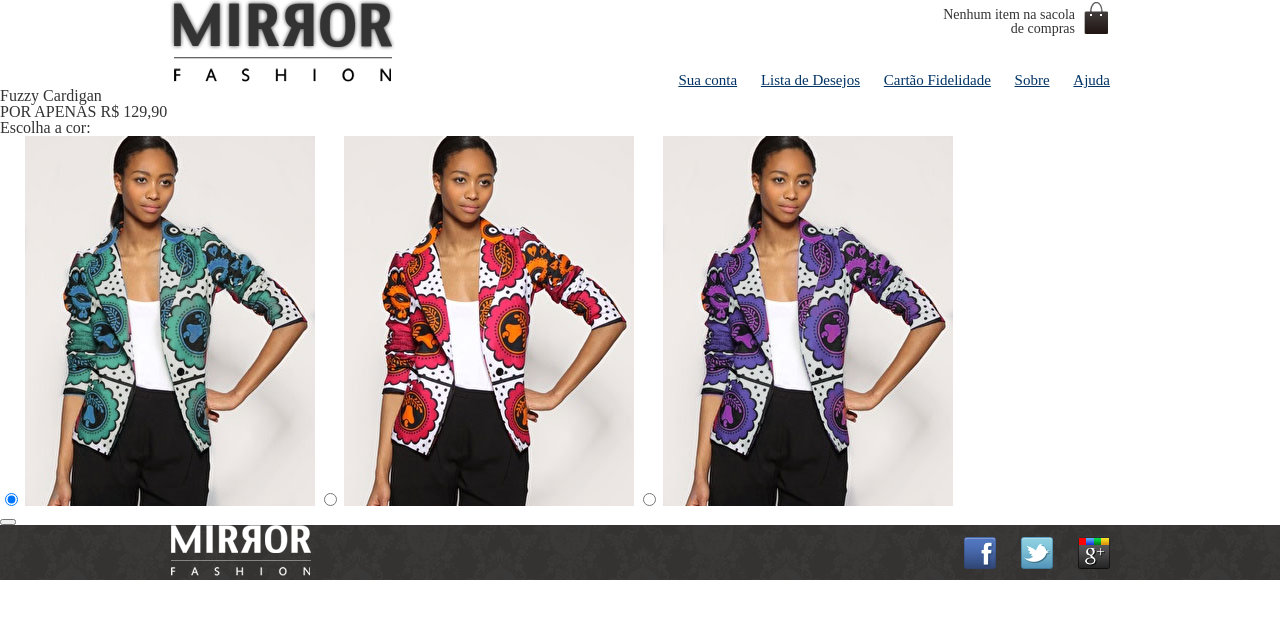
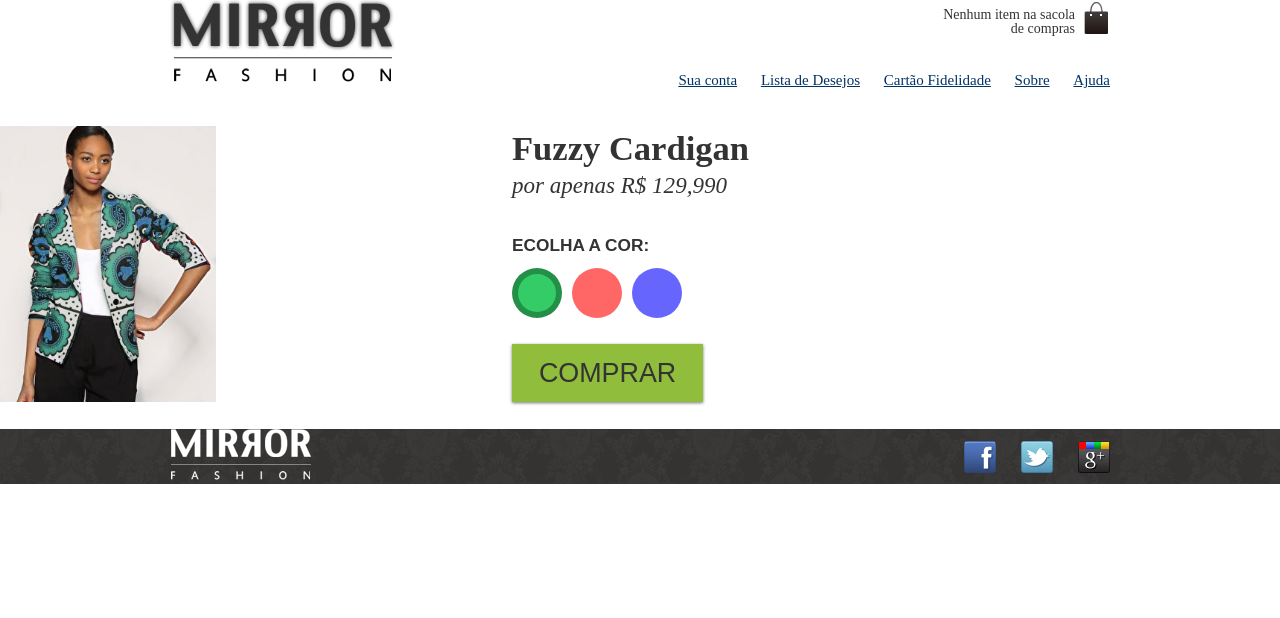
Before and after one commit to JimmyDead/E-commerce, a plain HTML site: page Mirror_Fashion/public_html/produto.html in a window 1280 px wide. Drawn offline with Linux system fonts and the light colour scheme.

Commit message:
Pagina produto finalizada

```diff
--- a/Mirror_Fashion/public_html/produto.html
+++ b/Mirror_Fashion/public_html/produto.html
@@ -6,15 +6,17 @@ and open the template in the editor.
 -->
 <html>
     <head>
-        <title>TODO supply a title</title>
+        <title>Produtos</title>
         <meta charset="UTF-8">
         <meta name="viewport" content="width=device-width, initial-scale=1.0">
         <link href="css/estilo.css" rel="stylesheet" type="text/css"/>
         <link href="css/reset.css" rel="stylesheet" type="text/css"/>
+        <link href="css/produto.css" rel="stylesheet" type="text/css"/>
     </head>
     <body>
         <header class="container">
-            <h1><img src="img/Fotos/logo.img.png" alt="Logo da Mirror Fashion"/></h1>
+            <h1><a href="index.html"><img src="img/Fotos/logo.img.png" alt="Logo da Mirror Fashion"/></a></h1>
+
             <p class="sacola">
                 Nenhum item na sacola de compras
             </p>
@@ -31,35 +33,38 @@ and open the template in the editor.
             </nav>
         </header>
 
-
+        <div class="conteiner">
             <div class="produto">
-
                 <h1>Fuzzy Cardigan</h1>
-
-            <p>POR APENAS R$ 129,90</p>
-
-            <form>
+                <p>por apenas R$ 129,990</p>
+                <form action="cores">
                     <fieldset class="cores">
-                    <legend>Escolha a cor:</legend>
+                        <legend>Ecolha a cor:</legend>
                         <input type="radio" name="cor" value="verde" id="verde" checked>
                         <label for="verde">
-                        <img src="img/produtos/foto1-verde.png" alt="Produto cor verde">
+                            <img src="img/produtos/foto1-verde.png" alt="Produto na cor verder"/>
                         </label>
+
+
                         <input type="radio" name="cor" value="rosa" id="rosa">
                         <label for="rosa">
-                        <img src="img/produtos/foto1-rosa.png" alt="Produtos na cor rosa">
+                            <img src="img/produtos/foto1-rosa.png" alt="produto na cor rosa"/>
                         </label>
+
                         <input type="radio" name="cor" value="azul" id="azul">
+
                         <label for="azul">
-                        <img src="img/produtos/foto1-azul.png" alt="Produtos na cor azul">
+                            <img src="img/produtos/foto1-azul.png" alt="produto na cor rosa"/>
                         </label>
+
                     </fieldset>
-                <button class="Comprar"></button>
+                    <button class="comprar"> Comprar </button>
                 </form>
 
             </div>
+        </div>
 
-
+        <div></div>
         <footer>
             <div class="container">
                 <img src="img\Fotos\logo-rodape.png" alt="Logo da Mirror Fashion">
@@ -68,7 +73,13 @@ and open the template in the editor.
                     <li><a href="http://twitter.com/mirrorfashion" target="_blank">Twitter</a></li>
                     <li><a href="http://plus.google.com/mirrorfashion" target="_blank">Google+</a></li>
                 </ul>
+
+
             </div>
+
+
         </footer>
+
     </body>
+
 </html>
```
Lines whose indentation alone changed are shown as unchanged.
